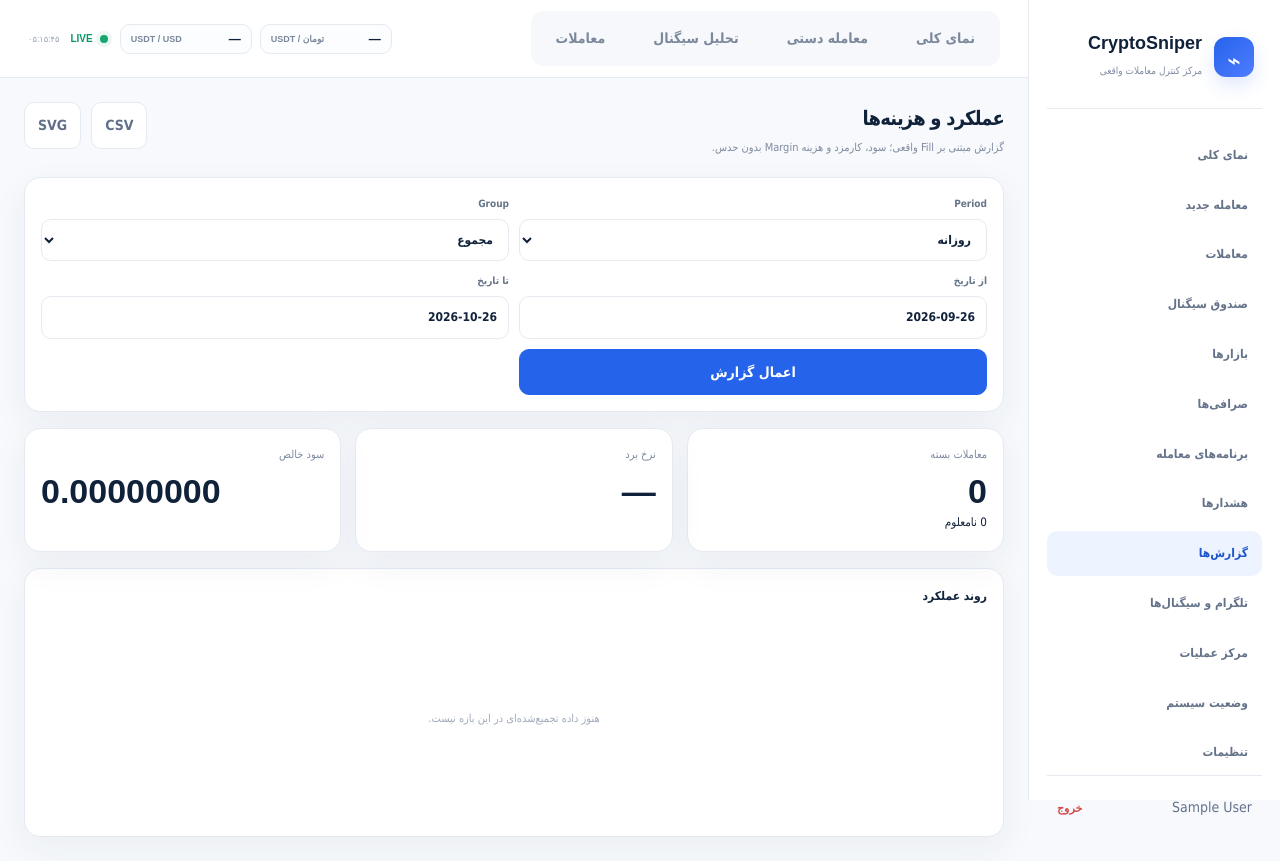
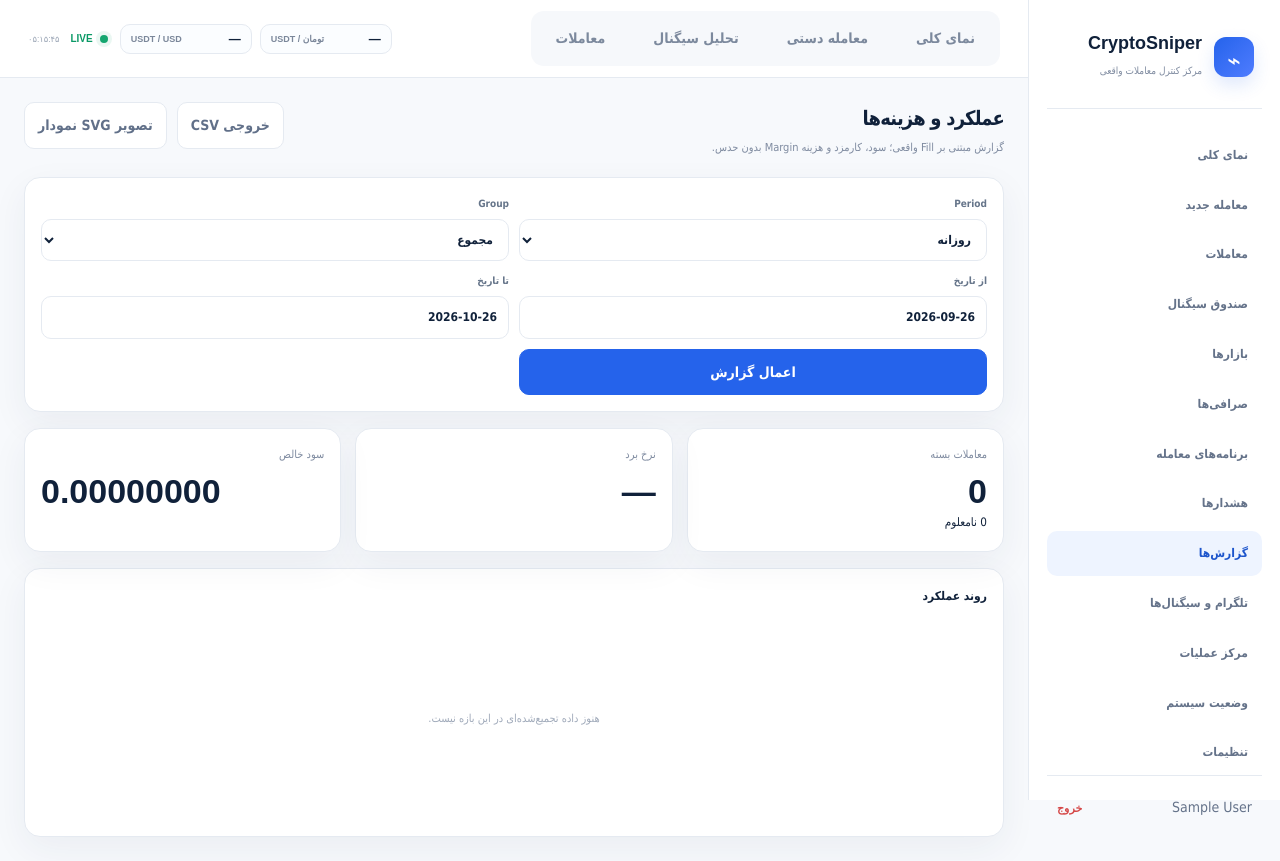
Before and after one commit to ostaddehdari/CryptoSniper, a Django app: page /reports/ in a window 1280 px wide. Run offline with Django 4.2, Linux system fonts and the light colour scheme; the visitor is signed in with stand-in values (Sample User, id 1); data comes from the database, SQL or seed files in the repository; data that the repository does not hold is empty; parts of the project's set-up code (start-up, migrations or seed data) failed here and were passed over.

Commit message:
fix(UI): preserve report action labels

```diff
--- a/backend/templates/reports/center.html
+++ b/backend/templates/reports/center.html
@@ -2,7 +2,7 @@
 <section class="s24-page">
   <div class="s24-section-head">
     <div><h1>عملکرد و هزینه‌ها</h1><p>گزارش مبتنی بر Fill واقعی؛ سود، کارمزد و هزینه Margin بدون حدس.</p></div>
-    <div class="s24-actions"><a class="s24-button" href="{% url 'report-csv' %}?{{ export_query }}">CSV</a><a class="s24-button" href="{% url 'report-chart' %}?{{ export_query }}">SVG</a></div>
+    <div class="s24-actions"><a class="s24-button" href="{% url 'report-csv' %}?{{ export_query }}">خروجی CSV</a><a class="s24-button" href="{% url 'report-chart' %}?{{ export_query }}">تصویر SVG نمودار</a></div>
   </div>
 
   <form class="s24-panel s24-form-row" method="get" aria-label="فیلتر گزارش" style="margin-bottom:16px">
```
